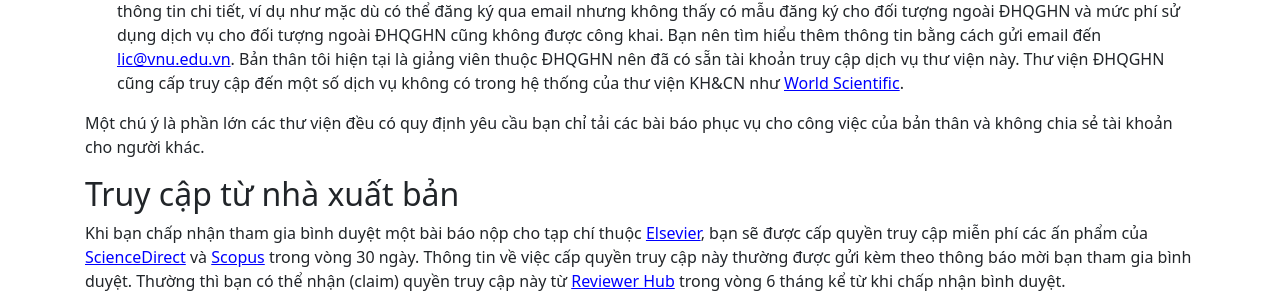
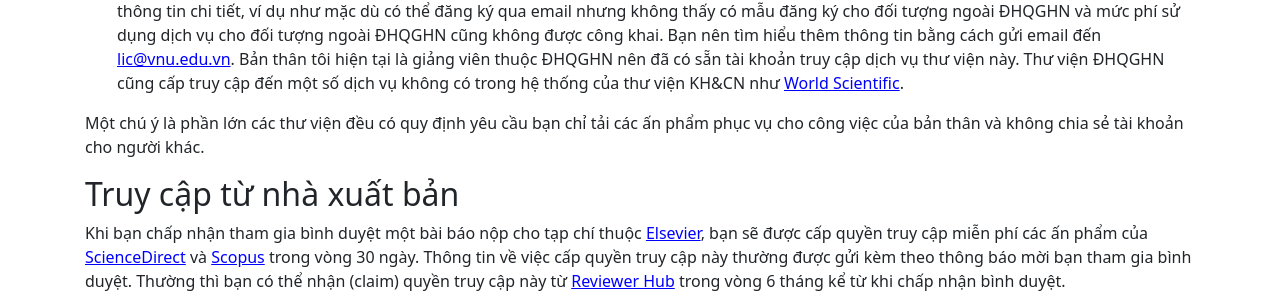
Before and after one commit to hoanganhduc/hoanganhduc.github.io, a Jekyll site: the page built from _posts/2025-05-05-một-số-phương-pháp-tải-bài-báo-khoa-học.md, in a window 1280 px wide and 900 px high, scrolled down 1325 px. Shown: the part 148-452 px from the top of the window. Built offline with Jekyll 4.4.1, drawn with Linux system fonts in a browser that asks for light colours; nearby versions of some CDN libraries; comment, search, counter and statistics services are not loaded; a style sheet for code colours, icons or effects is not loaded; some of the changed text lies outside the part shown.

Commit message:
Updated @ 2025-05-06  15:39:00 ICT

```diff
--- a/_posts/2025-05-05-một-số-phương-pháp-tải-bài-báo-khoa-học.md
+++ b/_posts/2025-05-05-một-số-phương-pháp-tải-bài-báo-khoa-học.md
@@ -39,7 +39,7 @@ Bài viết ghi lại một số phương pháp tải bài báo, sách đã xu
 
 * [Thư viện Đại học Quốc gia Hà Nội](https://lic.vnu.edu.vn/) có vẻ như cũng có [dịch vụ tương tự](https://lic.vnu.edu.vn/services/dich-vu-cap-tai-khoan-co-so-du-lieu-dien-tu). Tuy nhiên, trong hướng dẫn trên trang web của thư viện thiếu rất nhiều thông tin chi tiết, ví dụ như mặc dù có thể đăng ký qua email nhưng không thấy có mẫu đăng ký cho đối tượng ngoài ĐHQGHN và mức phí sử dụng dịch vụ cho đối tượng ngoài ĐHQGHN cũng không được công khai. Bạn nên tìm hiểu thêm thông tin bằng cách gửi email đến [lic@vnu.edu.vn](mailto:lic@vnu.edu.vn). Bản thân tôi hiện tại là giảng viên thuộc ĐHQGHN nên đã có sẵn tài khoản truy cập dịch vụ thư viện này. Thư viện ĐHQGHN cũng cấp truy cập đến một số dịch vụ không có trong hệ thống của thư viện KH&CN như [World Scientific](https://www.worldscientific.com).
 
-Một chú ý là phần lớn các thư viện đều có quy định yêu cầu bạn chỉ tải các bài báo phục vụ cho công việc của bản thân và không chia sẻ tài khoản cho người khác.
+Một chú ý là phần lớn các thư viện đều có quy định yêu cầu bạn chỉ tải các ấn phẩm phục vụ cho công việc của bản thân và không chia sẻ tài khoản cho người khác.
 
 ## Truy cập từ nhà xuất bản
 
```
Also changed, not shown: other parts of _posts/2025-05-05-một-số-phương-pháp-tải-bài-báo-khoa-học.md (+1 -1 lines), 1 other file.
